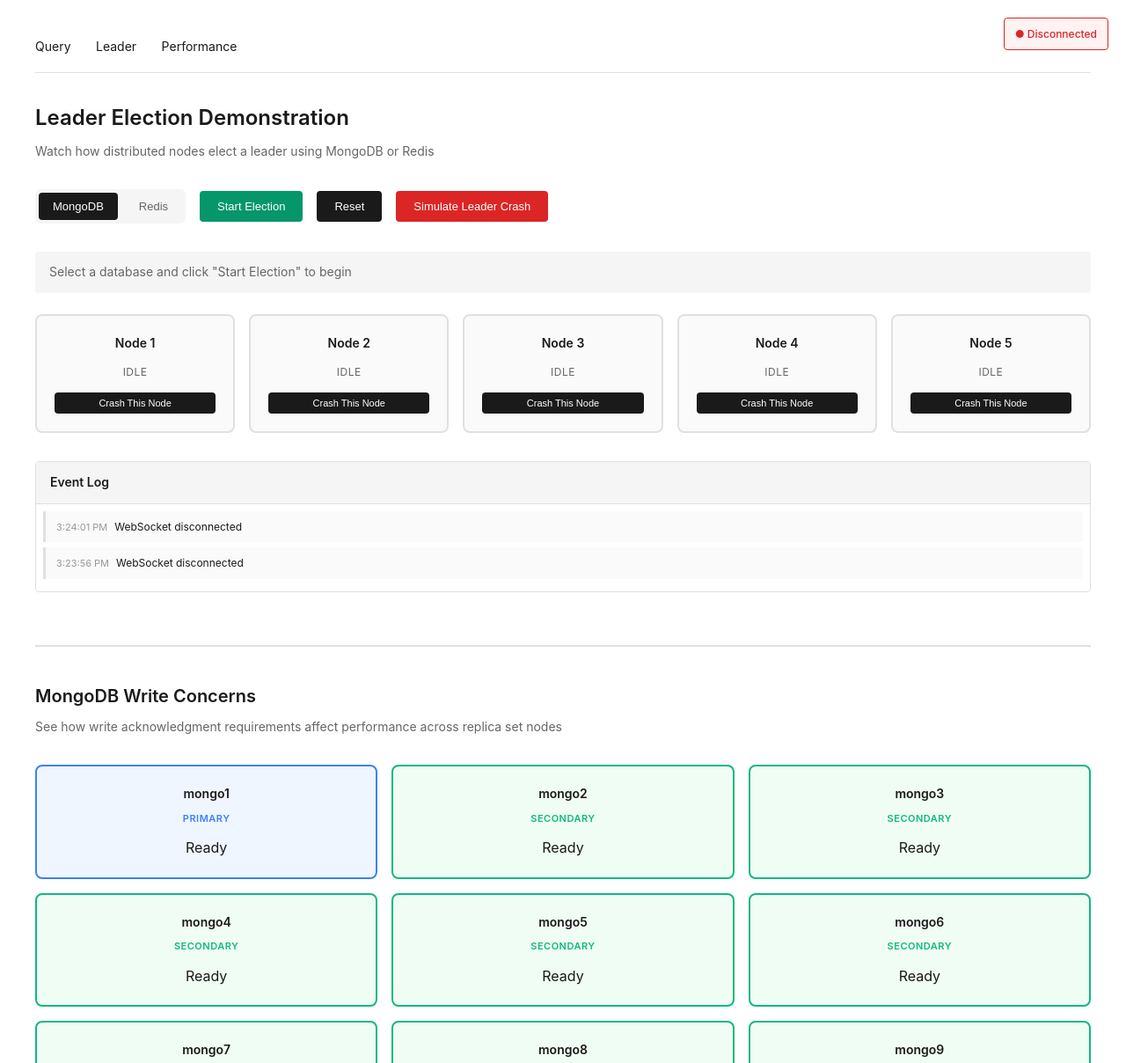
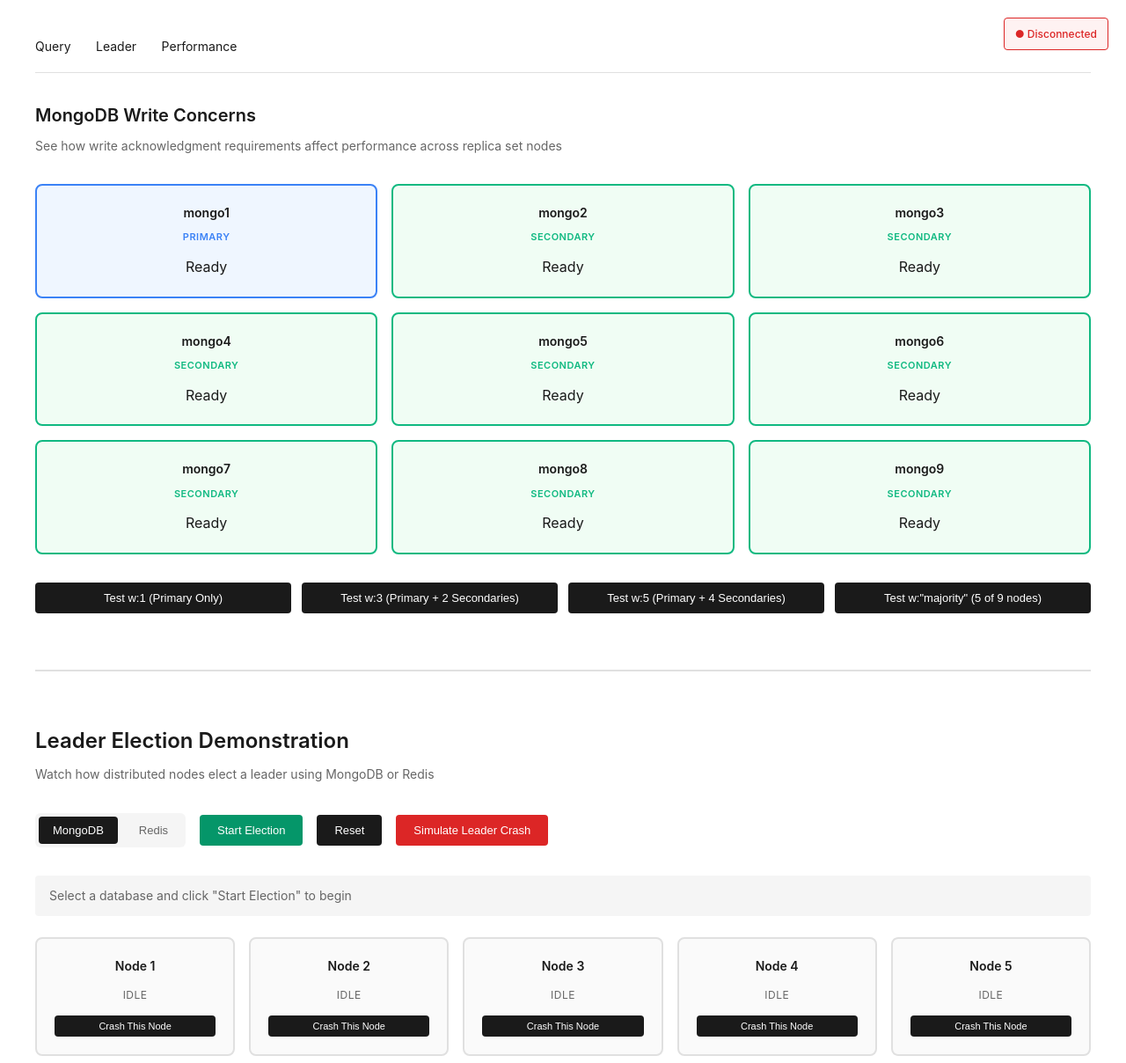
Before and after one commit to LeonLicher/MongoUebung, a website: page src/public/leader-election.html in a window 1280 px wide. Shown: the top 1208 px of the page at 88% size. Drawn offline with Linux system fonts and the light colour scheme.

Commit message:
switch positions of Leader Election and write concerns

```diff
--- a/src/public/leader-election.html
+++ b/src/public/leader-election.html
@@ -276,9 +276,9 @@
 
     /* Write Concerns Section */
     .write-concerns-section {
-      margin-top: 60px;
-      padding-top: 40px;
-      border-top: 2px solid #e0e0e0;
+      margin-bottom: 60px;
+      padding-bottom: 40px;
+      border-bottom: 2px solid #e0e0e0;
     }
 
     .write-concerns-section h2 {
@@ -316,12 +316,6 @@
 
     .mongo-node.acknowledged {
       box-shadow: 0 0 0 3px rgba(34, 197, 94, 0.3);
-      animation: pulse 0.5s ease-in-out;
-    }
-
-    @keyframes pulse {
-      0%, 100% { transform: scale(1); }
-      50% { transform: scale(1.05); }
     }
 
     .mongo-node-header {
@@ -415,35 +409,6 @@
 
     </nav>
 
-    <h1>Leader Election Demonstration</h1>
-    <p class="subtitle">Watch how distributed nodes elect a leader using MongoDB or Redis</p>
-
-    <div class="controls">
-      <div class="toggle-container">
-        <button class="toggle-btn active" id="mongoToggle" onclick="switchDatabase('mongodb')">MongoDB</button>
-        <button class="toggle-btn" id="redisToggle" onclick="switchDatabase('redis')">Redis</button>
-      </div>
-
-      <button class="success" onclick="startElection()" id="startBtn">Start Election</button>
-      <button onclick="resetElection()" id="resetBtn">Reset</button>
-      <button class="danger" onclick="simulateRandomCrash()" id="crashBtn">Simulate Leader Crash</button>
-    </div>
-
-    <div class="status" id="status">Select a database and click "Start Election" to begin</div>
-
-    <div class="nodes-container" id="nodesContainer">
-      <!-- Nodes will be dynamically generated -->
-    </div>
-
-    <div class="event-log">
-      <div class="event-log-header">Event Log</div>
-      <div class="event-log-body" id="eventLog">
-        <div style="padding: 20px; text-align: center; color: #999; font-size: 13px;">
-          No events yet. Start an election to see activity.
-        </div>
-      </div>
-    </div>
-
     <!-- Write Concerns Section -->
     <div class="write-concerns-section">
       <h2>MongoDB Write Concerns</h2>
@@ -513,6 +478,35 @@
       </div>
 
       <div id="writeResults"></div>
+    </div>
+
+    <h1>Leader Election Demonstration</h1>
+    <p class="subtitle">Watch how distributed nodes elect a leader using MongoDB or Redis</p>
+
+    <div class="controls">
+      <div class="toggle-container">
+        <button class="toggle-btn active" id="mongoToggle" onclick="switchDatabase('mongodb')">MongoDB</button>
+        <button class="toggle-btn" id="redisToggle" onclick="switchDatabase('redis')">Redis</button>
+      </div>
+
+      <button class="success" onclick="startElection()" id="startBtn">Start Election</button>
+      <button onclick="resetElection()" id="resetBtn">Reset</button>
+      <button class="danger" onclick="simulateRandomCrash()" id="crashBtn">Simulate Leader Crash</button>
+    </div>
+
+    <div class="status" id="status">Select a database and click "Start Election" to begin</div>
+
+    <div class="nodes-container" id="nodesContainer">
+      <!-- Nodes will be dynamically generated -->
+    </div>
+
+    <div class="event-log">
+      <div class="event-log-header">Event Log</div>
+      <div class="event-log-body" id="eventLog">
+        <div style="padding: 20px; text-align: center; color: #999; font-size: 13px;">
+          No events yet. Start an election to see activity.
+        </div>
+      </div>
     </div>
   </div>
 
```
